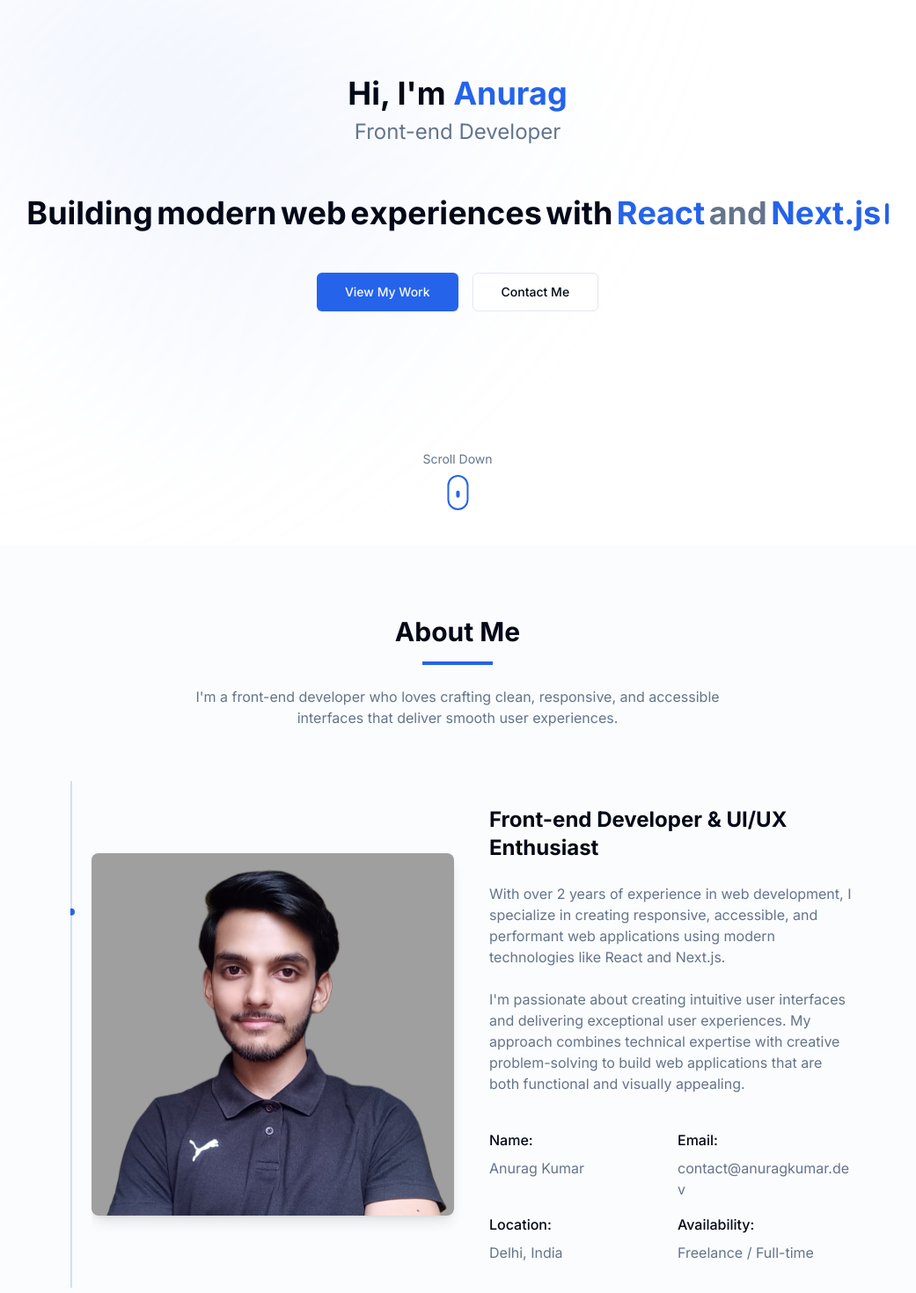
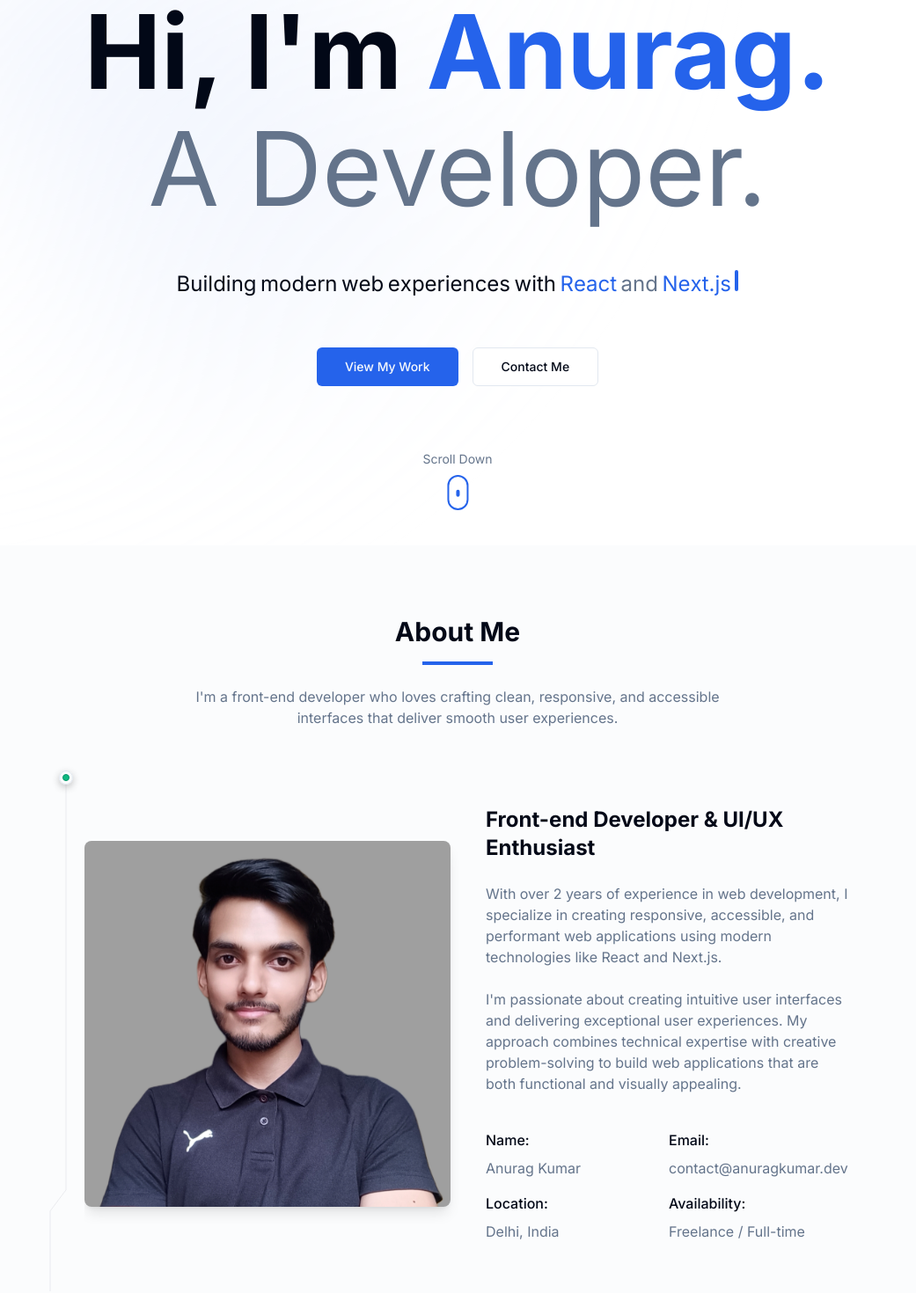
Before and after one commit to dev-anurag-singh/dev-anurag, a Next.js app: page / in a window 1280 px wide. Shown: the part 180-1650 px from the top of the page at 88% size, without its empty margins (120-1161 px from the left). Built offline with nearby package versions, Linux system fonts and the light colour scheme.

Commit message:
updated hero, projects and skills section

```diff
--- a/app/layout.tsx
+++ b/app/layout.tsx
@@ -53,7 +53,7 @@ export default function RootLayout({
       <body className={inter.className}>
         <ThemeProvider
           attribute="class"
-          defaultTheme="system"
+          defaultTheme="dark"
           enableSystem
           disableTransitionOnChange
         >
--- a/components/about.tsx
+++ b/components/about.tsx
@@ -27,7 +27,7 @@ export default function About() {
         </motion.div>
 
         <TracingBeam>
-          <div className="grid md:grid-cols-2 gap-10 items-center overflow-x-hidden">
+          <div className="grid md:grid-cols-2 gap-10  items-center overflow-x-hidden">
             <motion.div
               initial={{ opacity: 0, x: -50 }}
               whileInView={{ opacity: 1, x: 0 }}
@@ -69,14 +69,14 @@ export default function About() {
                 technical expertise with creative problem-solving to build web
                 applications that are both functional and visually appealing.
               </p>
-              <div className="grid grid-cols-2 gap-4 pt-4">
+              <div className="grid grid-cols-2 gap-4 md:gap-x-0  pt-4">
                 <div>
                   <h4 className="font-medium mb-2">Name:</h4>
                   <p className="text-muted-foreground">Anurag Kumar</p>
                 </div>
                 <div>
                   <h4 className="font-medium mb-2">Email:</h4>
-                  <p className="text-muted-foreground break-words">
+                  <p className="text-muted-foreground break-all">
                     contact@anuragkumar.dev
                   </p>
                 </div>
--- a/components/hero.tsx
+++ b/components/hero.tsx
@@ -16,7 +16,6 @@ export default function Hero() {
     { text: "and", className: "text-muted-foreground" },
     { text: "Next.js", className: "text-primary" },
   ];
-
   return (
     <section
       id="home"
@@ -29,24 +28,24 @@ export default function Hero() {
           initial={{ opacity: 0, y: 20 }}
           animate={{ opacity: 1, y: 0 }}
           transition={{ duration: 0.5 }}
-          className="mb-4"
+          className="mb-8 lg:mb-12"
         >
-          <h1 className="text-3xl md:text-4xl font-bold mb-2">
-            Hi, I'm <span className="text-primary">Anurag</span>
+          <h1 className="text-[clamp(2.4rem,8.5vw_+_0.5rem,9rem)] leading-none font-bold mb-4">
+            Hi, I'm <span className="text-primary">Anurag.</span>
           </h1>
-          <h2 className="text-xl md:text-2xl text-muted-foreground mb-6">
-            Front-end Developer
+          <h2 className="text-[clamp(2.4rem,8.5vw_+_0.5rem,9rem)] leading-none text-muted-foreground">
+            A Developer.
           </h2>
         </motion.div>
 
-        <div className="mb-8">
+        <div className="mb-8 lg:mb-12">
           <TypewriterEffect words={words} />
         </div>
 
         <motion.div
           initial={{ opacity: 0, y: 20 }}
           animate={{ opacity: 1, y: 0 }}
-          transition={{ delay: 0.5, duration: 0.5 }}
+          transition={{ delay: 0.5, duration: 1 }}
           className="flex flex-col sm:flex-row gap-4"
         >
           <Button asChild size="lg">
@@ -61,8 +60,8 @@ export default function Hero() {
       <motion.div
         initial={{ opacity: 0 }}
         animate={{ opacity: 1 }}
-        transition={{ delay: 1, duration: 1 }}
-        className="absolute bottom-10 left-1/2 transform -translate-x-1/2"
+        transition={{ delay: 1, duration: 2 }}
+        className="absolute bottom-20 sm:bottom-10 left-1/2 transform -translate-x-1/2"
       >
         <div className="flex flex-col items-center">
           <span className="text-sm text-muted-foreground mb-2">
--- a/components/projects.tsx
+++ b/components/projects.tsx
@@ -54,9 +54,10 @@ const projects = [
       "Personal finance tracker built with a focus on simplicity and clarity. Helps users monitor income, expenses, and overall financial health through an intuitive, responsive dashboard with actionable spending insights.",
     image: "/finify-preview.png",
     tags: [
-      "React",
       "Next.js",
       "TypeScript",
+      "Drizzle",
+      "PostgreSQL",
       "TailwindCSS",
       "React Query",
       "Recharts",
@@ -106,7 +107,7 @@ export default function Projects() {
           </p>
         </motion.div>
 
-        <div className="grid md:grid-cols-2 lg:grid-cols-3 gap-8">
+        <div className="grid md:grid-cols-2 gap-8 lg:gap-20">
           {projects.map((project, index) => (
             <motion.div
               key={project.id}
--- a/components/skills.tsx
+++ b/components/skills.tsx
@@ -9,6 +9,7 @@ import {
   GitBranch,
   Smartphone,
   Zap,
+  Server,
 } from "lucide-react";
 import { HoverEffect } from "@/components/ui/card-hover-effect";
 
@@ -19,6 +20,12 @@ export default function Skills() {
       title: "Frontend Development",
       description:
         "Building responsive and interactive UIs with React, Next.js, TypeScript & Tailwind CSS",
+    },
+    {
+      icon: <Server className="h-10 w-10 text-primary" />,
+      title: "Api Development",
+      description:
+        "Building performant APIs with Next.js, Prisma/Drizzle, Trpc, and PostgreSQL.",
     },
     {
       icon: <Database className="h-10 w-10 text-primary" />,
@@ -84,6 +91,8 @@ export default function Skills() {
             "TypeScript",
             "JavaScript",
             "Tailwind CSS",
+            "Clerk",
+            "Prisma",
             "HTML/CSS",
             "Redux",
             "React Query",
--- a/components/ui/tracing-beam.tsx
+++ b/components/ui/tracing-beam.tsx
@@ -21,7 +21,7 @@ export const TracingBeam = ({
   const ref = useRef<HTMLDivElement>(null);
   const { scrollYProgress } = useScroll({
     target: ref,
-    offset: ["start start", "end end"],
+    offset: ["start start", "end start"],
   });
 
   const contentRef = useRef<HTMLDivElement>(null);
@@ -33,65 +33,96 @@ export const TracingBeam = ({
     }
   }, []);
 
-  const y1 = useTransform(scrollYProgress, [0, 0.9], [50, svgHeight - 50]);
-  const y2 = useTransform(scrollYProgress, [0, 1], [50, svgHeight - 50]);
-
-  const latestY = useRef(0);
-  const springY = useSpring(y2, { damping: 50, stiffness: 400 });
-  const yVelocity = useVelocity(springY);
-  const yVelocityFactor = useTransform(yVelocity, [-5000, 0, 5000], [-1, 0, 1]);
-
-  useEffect(() => {
-    return springY.on("change", latest => {
-      latestY.current = latest;
-    });
-  }, [springY]);
+  const y1 = useSpring(
+    useTransform(scrollYProgress, [0, 0.8], [50, svgHeight]),
+    {
+      stiffness: 500,
+      damping: 90,
+    }
+  );
+  const y2 = useSpring(
+    useTransform(scrollYProgress, [0, 1], [50, svgHeight - 200]),
+    {
+      stiffness: 500,
+      damping: 90,
+    }
+  );
 
   return (
     <motion.div
       ref={ref}
-      className={cn("relative w-full max-w-4xl mx-auto", className)}
+      className={cn("relative w-full max-w-4xl mx-auto ", className)}
     >
-      <div className="absolute left-0 top-3">
+      <div className="absolute top-0 -left-4">
         <motion.div
           transition={{
             duration: 0.2,
+            delay: 0.5,
           }}
-          className="relative h-full w-[4px] ml-[8px]"
+          animate={{
+            boxShadow:
+              scrollYProgress.get() > 0
+                ? "none"
+                : "rgba(0, 0, 0, 0.24) 0px 3px 8px",
+          }}
+          className="border-netural-200 ml-[11px] flex h-4 w-4 items-center justify-center rounded-full border shadow-sm"
         >
+          <motion.div
+            transition={{
+              duration: 0.2,
+              delay: 0.5,
+            }}
+            animate={{
+              backgroundColor: scrollYProgress.get() > 0 ? "white" : "#10b981",
+              borderColor: scrollYProgress.get() > 0 ? "white" : "#059669",
+            }}
+            className="h-2 w-2 rounded-full border border-neutral-300 bg-white"
+          />
+        </motion.div>
         <svg
           viewBox={`0 0 20 ${svgHeight}`}
           width="20"
-            height={svgHeight}
+          height={svgHeight} // Set the SVG height
           className="block"
           aria-hidden="true"
         >
           <motion.path
-              d={`M 1 0 V ${svgHeight} M 1 ${y1} L 1 ${y2}`}
+            d={`M 1 0V -36 l 18 24 V ${svgHeight * 0.8} l -18 24V ${svgHeight}`}
             fill="none"
-              stroke="hsl(var(--primary))"
-              strokeOpacity="0.2"
-              strokeWidth="2"
-              className="motion-safe:transition-all motion-safe:duration-200"
-            />
+            stroke="#9091A0"
+            strokeOpacity="0.16"
+            transition={{
+              duration: 10,
+            }}
+          ></motion.path>
           <motion.path
-              d={`M 1 ${y1} L 1 ${y2}`}
+            d={`M 1 0V -36 l 18 24 V ${svgHeight * 0.8} l -18 24V ${svgHeight}`}
             fill="none"
-              stroke="hsl(var(--primary))"
-              strokeWidth="2"
-              className="motion-safe:transition-all motion-safe:duration-200"
-            />
-            <motion.circle
-              cx="1"
-              cy={y2}
-              r="4"
-              fill="hsl(var(--primary))"
-              className="motion-safe:transition-all motion-safe:duration-200"
-            />
+            stroke="url(#gradient)"
+            strokeWidth="1.25"
+            className="motion-reduce:hidden"
+            transition={{
+              duration: 10,
+            }}
+          ></motion.path>
+          <defs>
+            <motion.linearGradient
+              id="gradient"
+              gradientUnits="userSpaceOnUse"
+              x1="0"
+              x2="0"
+              y1={y1} // set y1 for gradient
+              y2={y2} // set y2 for gradient
+            >
+              <stop stopColor="#18CCFC" stopOpacity="0"></stop>
+              <stop stopColor="#18CCFC"></stop>
+              <stop offset="0.325" stopColor="#6344F5"></stop>
+              <stop offset="1" stopColor="#AE48FF" stopOpacity="0"></stop>
+            </motion.linearGradient>
+          </defs>
         </svg>
-        </motion.div>
       </div>
-      <div ref={contentRef} className="ml-8 pt-10 pb-10">
+      <div ref={contentRef} className="ml-6 pt-10 pb-10">
         {children}
       </div>
     </motion.div>
--- a/components/ui/typewriter-effect.tsx
+++ b/components/ui/typewriter-effect.tsx
@@ -50,7 +50,7 @@ export const TypewriterEffect = ({
                   }}
                   key={`char-${index}`}
                   className={cn(
-                    "text-2xl md:text-4xl font-bold",
+                    "text-base sm:text-lg md:text-xl lg:text-2xl",
                     word.className
                   )}
                 >
@@ -83,7 +83,10 @@ export const TypewriterEffect = ({
   };
 
   return (
-    <div ref={scope} className="text-center py-4">
+    <div
+      ref={scope}
+      className="text-center h-12 flex items-center justify-center"
+    >
       {renderWords()}
     </div>
   );
```
Lines whose indentation alone changed are shown as unchanged.
